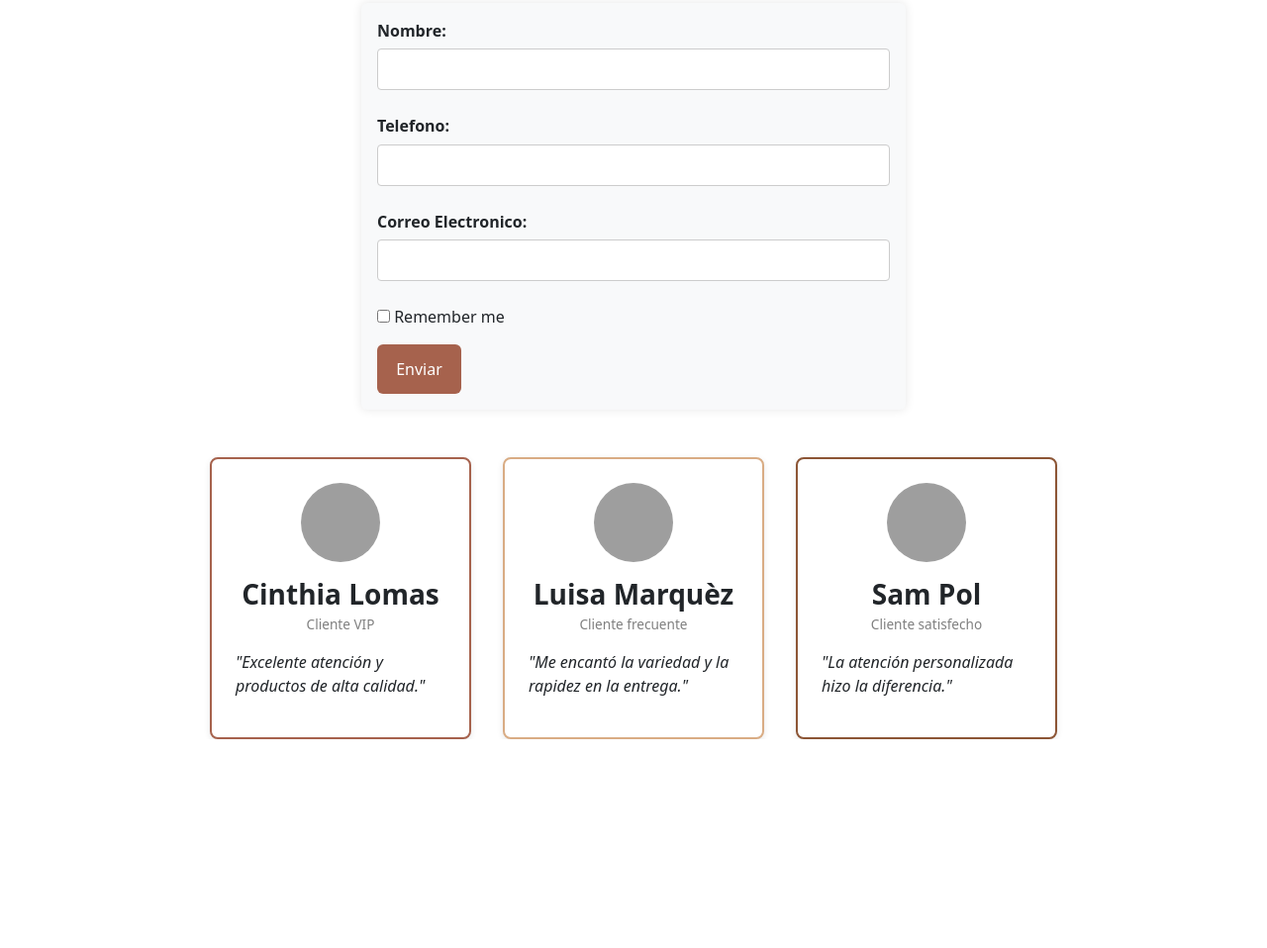
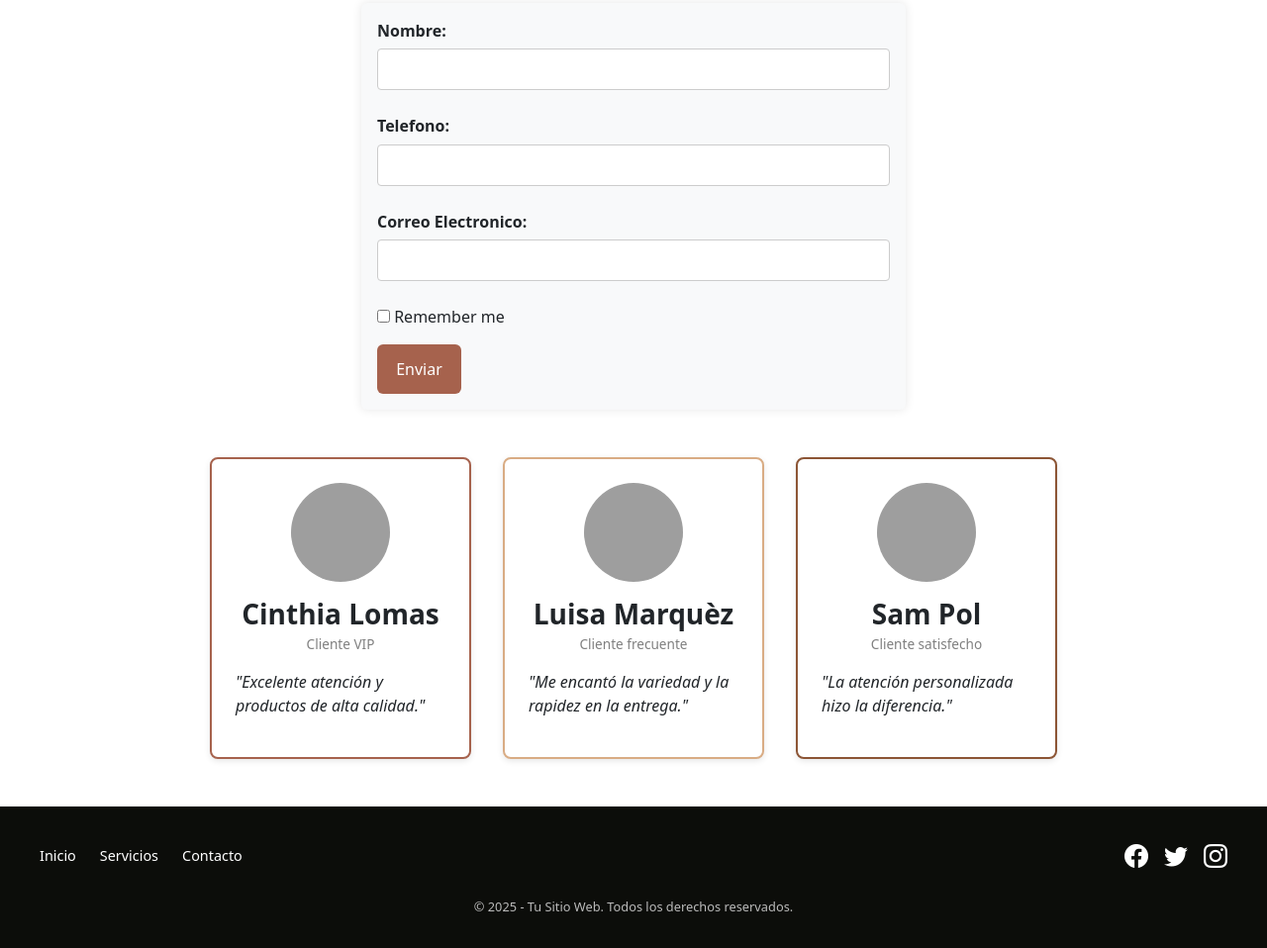
Before and after one commit to losh3/proyectos-y-practicas, a plain HTML site: page sV75116514_/index.html in a window 1280 px wide. Shown: the part 981-1939 px from the top of the page at 99% size. Before the commit the page ends 1728 px from the top, so only its background shows below. Drawn offline with nearby package versions, Linux system fonts and the light colour scheme; grey boxes are pictures that could not be loaded; a web font is replaced by a local one.

Commit message:
Landing page 3 - Hackaton 6

```diff
--- a/sV75116514_/index.html
+++ b/sV75116514_/index.html
@@ -4,6 +4,8 @@
     <meta charset="UTF-8">
     <meta name="viewport" content="width=device-width, initial-scale=1.0">
     <link href="https://cdn.jsdelivr.net/npm/bootstrap@5.3.3/dist/css/bootstrap.min.css" rel="stylesheet">
+    <!-- BOOTSTRAP ICONS -->
+    <link href="https://cdn.jsdelivr.net/npm/bootstrap-icons/font/bootstrap-icons.css" rel="stylesheet">
     <!-- font -->
     <link rel="preconnect" href="https://fonts.googleapis.com">
     <link rel="preconnect" href="https://fonts.gstatic.com" crossorigin>
@@ -151,6 +153,8 @@
     <button   type="submit" class="btn btn-default btn-form">Enviar</button>
   </form>
 
+
+<!-- CLIENTES -->
   <section class="clientes">
     <div class="tj-clientes t1">
         <div class="avatar">
@@ -180,6 +184,34 @@
     </div>
   </section>
 
+  <!-- FOOTER -->
+  <footer class="footer1">
+    <div class="footer_cont">
+      <nav class="footer-nave">
+        <a href="#inicio">Inicio</a>
+        <a href="#servicios">Servicios</a>
+        <a href="#contacto">Contacto</a>
+      </nav>
+
+      <div class="footer__social">
+        <a href="https://facebook.com" target="_blank" aria-label="Facebook">
+          <i class="bi bi-facebook"></i>
+        </a>
+        <a href="https://twitter.com" target="_blank" aria-label="Twitter">
+          <i class="bi bi-twitter"></i>
+        </a>
+        <a href="https://instagram.com" target="_blank" aria-label="Instagram">
+          <i class="bi bi-instagram"></i>
+        </a>
+      </div>
+    </div>
+
+    <div class="footer__copy">
+      © 2025 - Tu Sitio Web. Todos los derechos reservados.
+    </div>
+  </footer>
+
+
       <script src="https://cdn.jsdelivr.net/npm/bootstrap@5.3.3/dist/js/bootstrap.bundle.min.js"></script>
 </body>
 </html>
--- a/sV75116514_/sass/layout/_clientes.scss
+++ b/sV75116514_/sass/layout/_clientes.scss
@@ -5,7 +5,7 @@
     flex-direction: column;
     justify-content: center;
     align-items: center;
-    background-color: white;
+    background-color: vars.$color-letter;
     border-radius: 8px;
     box-shadow: 0 2px 6px rgba(0,0,0,0.1);
     padding: 1.5rem;
@@ -18,8 +18,8 @@
   .avatar {
     border-radius: 50%;
     overflow: hidden;
-    width: 80px;
-    height: 80px;
+    width: 100px;
+    height: 100px;
     margin-bottom: 1rem;
 
     img {
@@ -48,11 +48,11 @@
 }
 
 .clientes {
-  display: flex;
-  flex-direction: column;
-  justify-content: center;
-  align-items: center;
-  gap: 1.5rem;
+    display: flex;
+    flex-direction: column;
+    justify-content: center;
+    align-items: center;
+    gap: 1.5rem;
     margin: 0 auto 1rem;
 
   .tj-clientes {
--- /dev/null
+++ b/sV75116514_/sass/layout/_footer.scss
@@ -0,0 +1,60 @@
+@use '../bases/variables' as vars;
+
+
+.footer1 {
+    background-color: vars.$color-dark;
+    color: vars.$color-letter;
+    margin-top: 3rem;
+    padding: 2rem 1rem;
+    font-size: 0.9rem;
+
+    .footer_cont {
+      display: flex;
+      flex-direction: column;
+      align-items: center;
+      gap: 1rem;
+
+      @media (min-width: 768px) {
+        flex-direction: row;
+        justify-content: space-between;
+        max-width: 1200px;
+        margin: 0 auto;
+      }
+    }
+
+    .footer-nave {
+      display: flex;
+      gap: 1.5rem;
+
+      a {
+        color: vars.$color-letter;
+        text-decoration: none;
+
+        &:hover {
+          text-decoration: underline;
+          color: vars.$color-secondary;
+        }
+      }
+    }
+
+    .footer__social {
+      display: flex;
+      gap: 1rem;
+
+      a {
+        color: vars.$color-letter;
+        font-size: 1.5rem;
+
+        &:hover {
+          color: vars.$color-secondary;
+        }
+      }
+    }
+
+    .footer__copy {
+      text-align: center;
+      margin-top: 1.5rem;
+      font-size: 0.8rem;
+      color: #bbb;
+    }
+  }
--- a/sV75116514_/sass/layout/_navbar.scss
+++ b/sV75116514_/sass/layout/_navbar.scss
@@ -9,11 +9,7 @@ nav {
     }
 
     a {
-      color: white;
+      color:vars.$color-letter;
       text-decoration: none;
-
-      &:hover {
-        color: vars.$color-primary;
-      }
     }
   }
--- a/sV75116514_/sass/main.scss
+++ b/sV75116514_/sass/main.scss
@@ -5,3 +5,4 @@
 @use 'layout/productos';
 @use 'layout/form';
 @use 'layout/clientes';
+@use 'layout/footer';
```
Also changed, not shown: sV75116514_/css/main.css, 1 other file.
